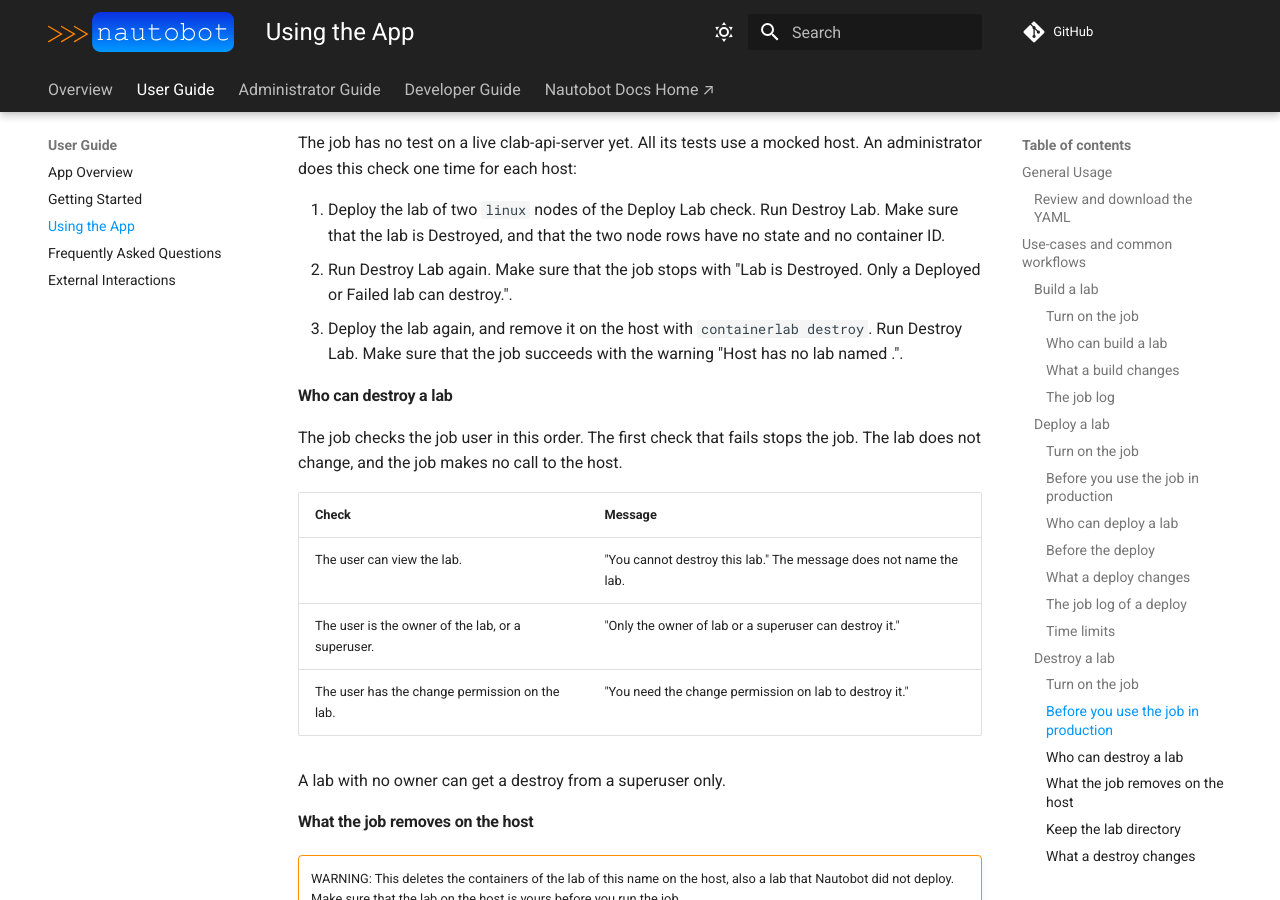
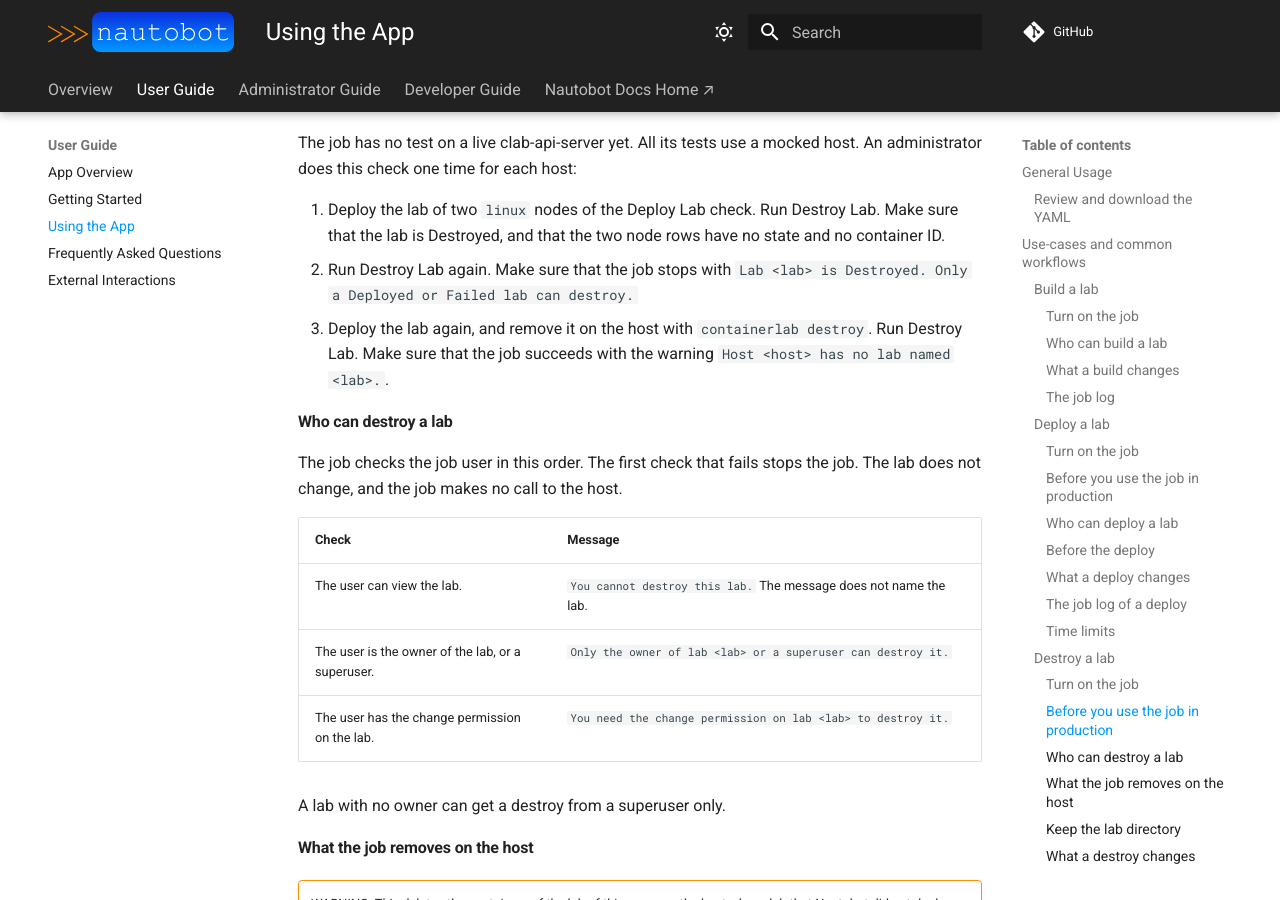
Before and after one commit to jtdub/nautobot-app-containerlab-orchestrator, an MkDocs documentation site: the page built from docs/user/app_use_cases.md, in a window 1280 px wide and 900 px high, scrolled down 7553 px. Built offline with MkDocs 1.6.1 and Material for MkDocs 9.7.7, drawn with Linux system fonts in a browser that asks for light colours; comment, search, counter and statistics services are not loaded; some of the changed text lies outside the part shown.

Commit message:
83: Address UX findings
Show the lab and host placeholders of the Destroy docs in code spans, so
the rendered page keeps them.

Claude-Session: https://claude.ai/code/session_015Wtbd2AbXxZ9u8rarE86by

```diff
--- a/docs/user/app_use_cases.md
+++ b/docs/user/app_use_cases.md
@@ -246,10 +246,10 @@ one time for each host:
 
 1. Deploy the lab of two `linux` nodes of the Deploy Lab check. Run Destroy Lab. Make sure that the lab is Destroyed,
    and that the two node rows have no state and no container ID.
-2. Run Destroy Lab again. Make sure that the job stops with "Lab <lab> is Destroyed. Only a Deployed or Failed lab can
-   destroy.".
+2. Run Destroy Lab again. Make sure that the job stops with `Lab <lab> is Destroyed. Only a Deployed or Failed lab can
+   destroy.`
 3. Deploy the lab again, and remove it on the host with `containerlab destroy`. Run Destroy Lab. Make sure that the
-   job succeeds with the warning "Host <host> has no lab named <lab>.".
+   job succeeds with the warning `Host <host> has no lab named <lab>.`.
 
 #### Who can destroy a lab
 
@@ -258,9 +258,9 @@ the job makes no call to the host.
 
 | Check | Message |
 |---|---|
-| The user can view the lab. | "You cannot destroy this lab." The message does not name the lab. |
-| The user is the owner of the lab, or a superuser. | "Only the owner of lab <lab> or a superuser can destroy it." |
-| The user has the change permission on the lab. | "You need the change permission on lab <lab> to destroy it." |
+| The user can view the lab. | `You cannot destroy this lab.` The message does not name the lab. |
+| The user is the owner of the lab, or a superuser. | `Only the owner of lab <lab> or a superuser can destroy it.` |
+| The user has the change permission on the lab. | `You need the change permission on lab <lab> to destroy it.` |
 
 A lab with no owner can get a destroy from a superuser only.
 
@@ -320,9 +320,9 @@ Lab removes it.
 
 When the status changes or the lab is deleted during the job, the job log tells the state of the host:
 
-- "Host <host> no longer has lab <lab>." The destroy call removed the lab, or the host had no lab of that name.
-- "The lab can still run on host <host>." The lab was deleted, and the destroy call failed with a host error.
-- "Lab <lab> changed its status during the destroy, so the job did not set Failed." The status changed, and the
+- `Host <host> no longer has lab <lab>.` The destroy call removed the lab, or the host had no lab of that name.
+- `The lab can still run on host <host>.` The lab was deleted, and the destroy call failed with a host error.
+- `Lab <lab> changed its status during the destroy, so the job did not set Failed.` The status changed, and the
   destroy call failed with a host error. The lab can still run on the host.
 
 A container that the host cannot delete gives HTTP 500, so the lab becomes Failed. The host can also give HTTP 500
```
